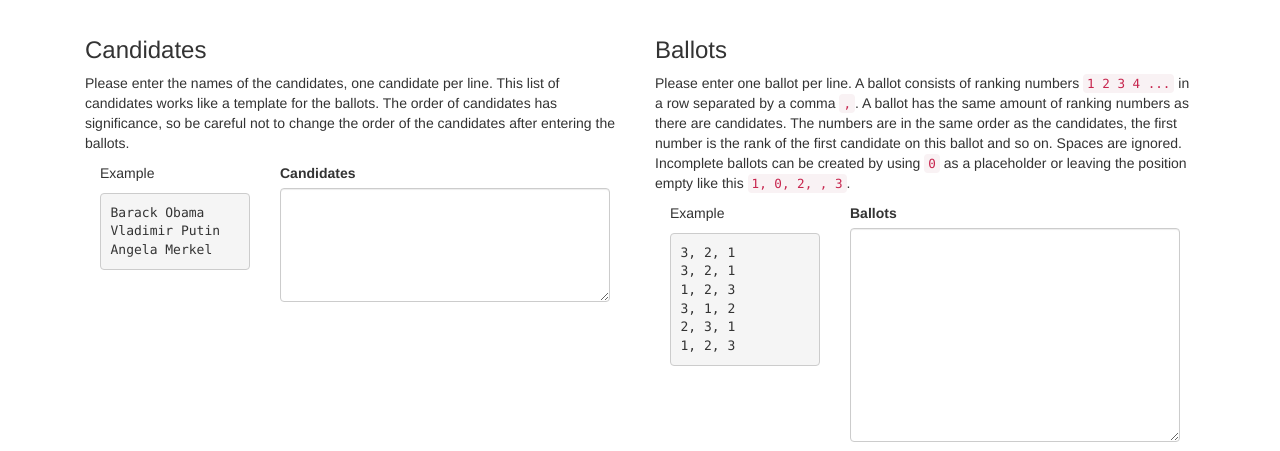
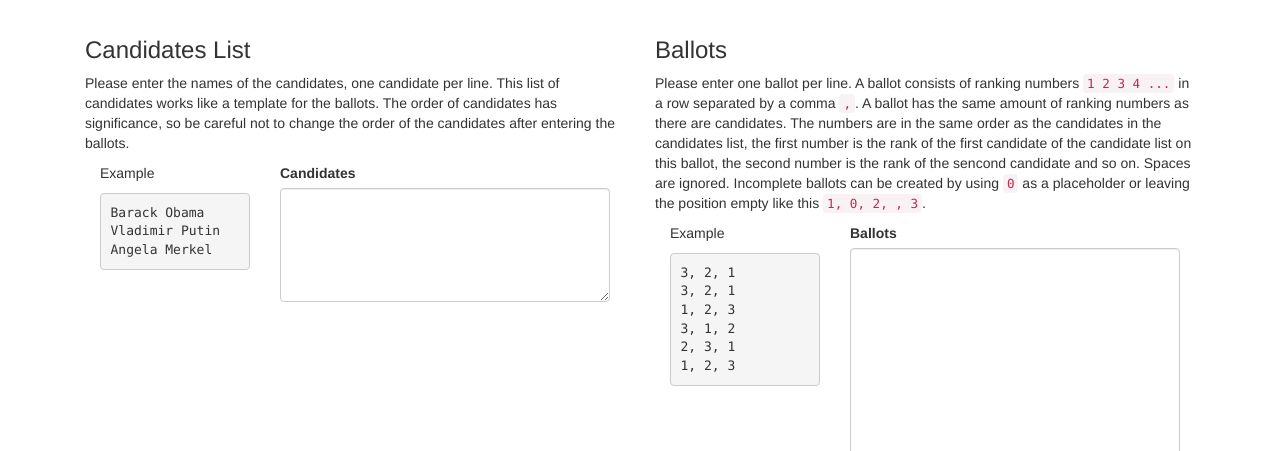
Before and after one commit to PeterTheOne/IRV, a website: page index.html in a window 1280 px wide. Shown: the part 349-800 px from the top of the page. Drawn offline with Linux system fonts and the light colour scheme.

Commit message:
make instructions more precise
#1

```diff
--- a/index.html
+++ b/index.html
@@ -47,7 +47,7 @@
 
             <form role="form">
                 <div class="form-group col-md-6">
-                    <h3>Candidates</h3>
+                    <h3>Candidates List</h3>
                     <p>
                         Please enter the names of the candidates, one candidate per
                         line. This list of candidates works like a template for the
@@ -72,8 +72,10 @@
                         ranking numbers <code>1 2 3 4 ...</code> in a row separated
                         by a comma <code>,</code>. A ballot has the same amount
                         of ranking numbers as there are candidates. The numbers are
-                        in the same order as the candidates, the first number is the
-                        rank of the first candidate on this ballot and so on.
+                        in the same order as the candidates in the candidates list,
+                        the first number is the rank of the first candidate of the
+                        candidate list on this ballot, the second number is the rank
+                        of the sencond candidate and so on.
                         Spaces are ignored. Incomplete ballots can be created by
                         using <code>0</code> as a placeholder or leaving the
                         position empty like this <code>1, 0, 2, , 3</code>.
```
